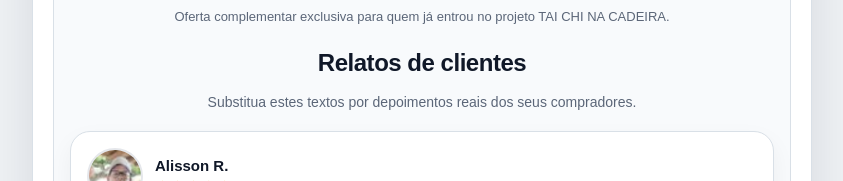
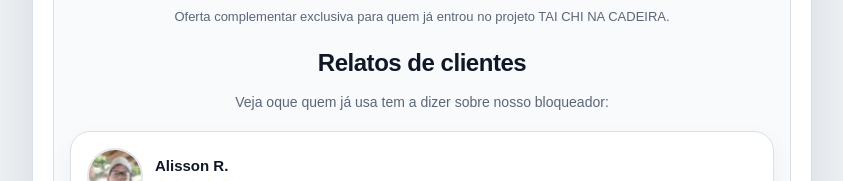
Before and after one commit to Skyagencia/taichinacadeira, a website: page downsell.html in a window 1280 px wide. Shown: the part 1852-2033 px from the top of the page, without its empty margins (218-1061 px from the left). Drawn offline with Linux system fonts and the light colour scheme.

Commit message:
Update downsell.html

```diff
--- a/downsell.html
+++ b/downsell.html
@@ -542,7 +542,7 @@
               <div class="testimonials">
                 <h3 class="testimonials-title">Relatos de clientes</h3>
                 <p class="testimonials-subtitle">
-                  Substitua estes textos por depoimentos reais dos seus compradores.
+                  Veja oque quem já usa tem a dizer sobre nosso bloqueador:
                 </p>
 
                 <div class="testimonial-card">
```
